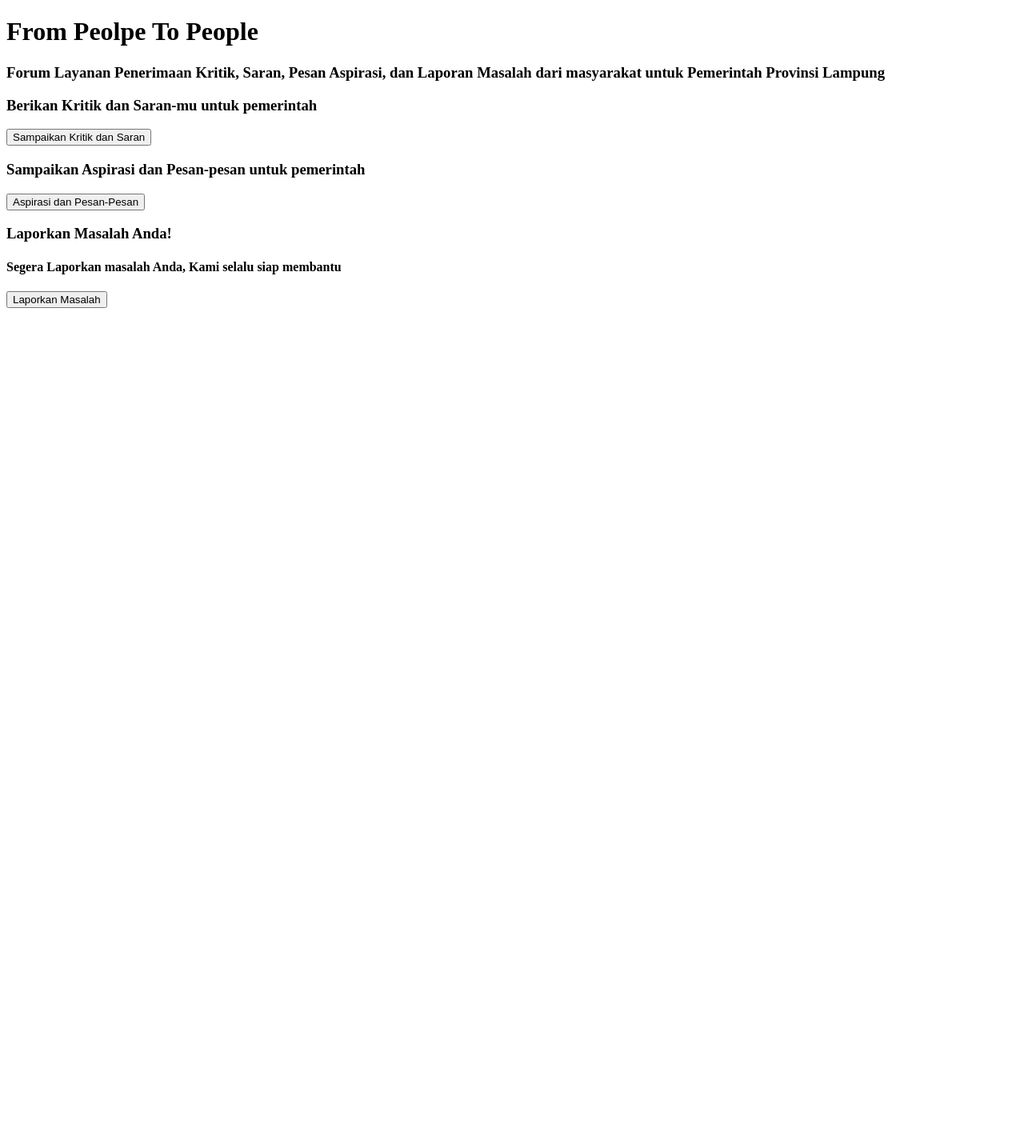
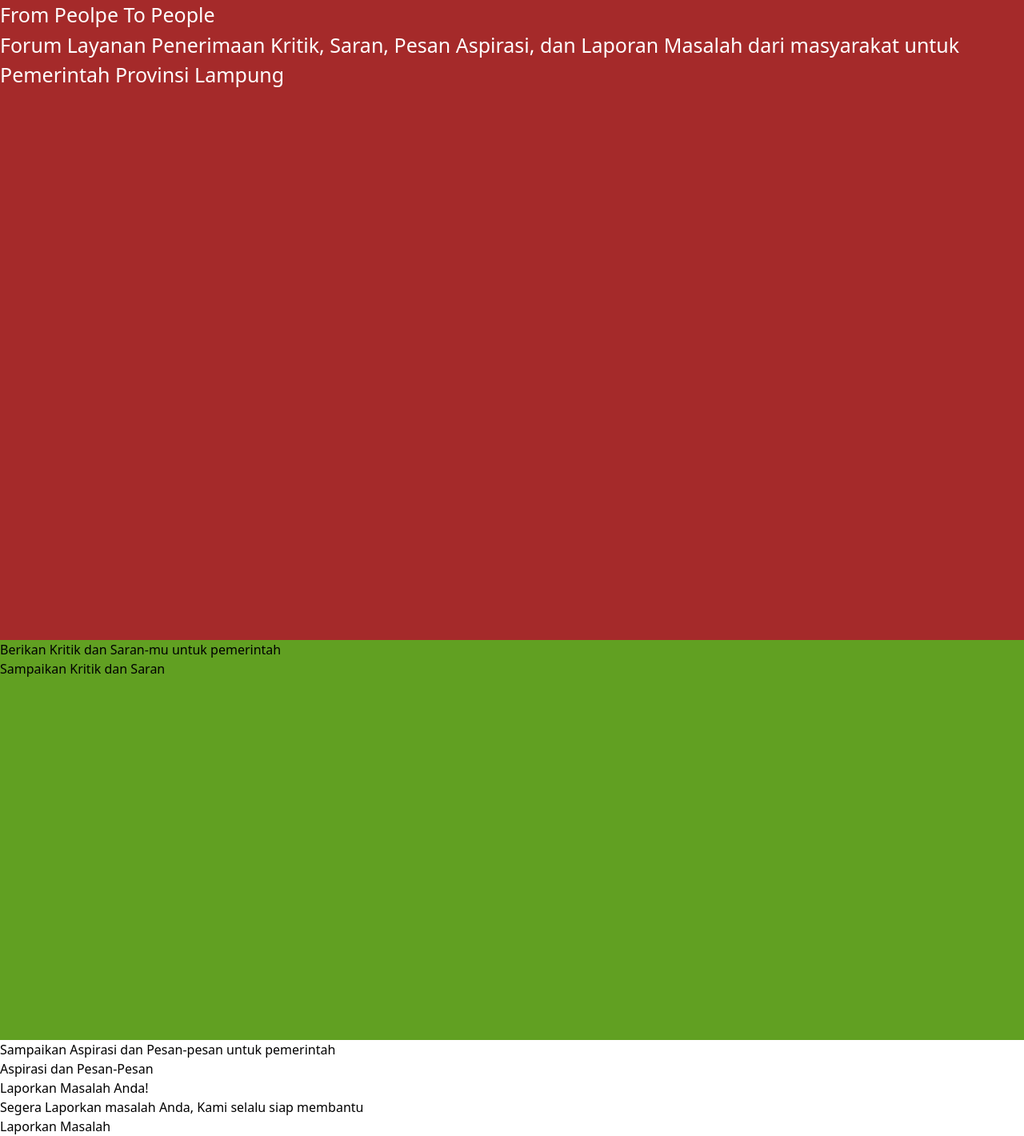
Before and after one commit to Sparky678/Website-layanan-aspirasi-masyarakat-kepada-pemerintah, a website: page Pondasi_html/index.html in a window 1280 px wide. Shown: the whole page at 80% size. Before the commit the page ends 800 px from the top, so only its background shows below. Drawn offline with Linux system fonts and the light colour scheme; files whose address does not match are found by name.

Commit message:
Menambahkan bg color untuk Intro dan section 1

```diff
--- a/Pondasi_html/index.html
+++ b/Pondasi_html/index.html
@@ -5,48 +5,62 @@
   <meta http-equiv="X-UA-Compatible" content="IE=edge">
   <meta name="viewport" content="width=device-width, initial-scale=1.0">
   <title>From Peolpe To People</title>
-  <link rel="stylesheet" href="Style for index.css">
+
+  <!-- CSS -->
+  <link rel="stylesheet" type ="text/css" href="/Style_css/Style for index.css"/>
+
+  <!-- Tailwind -->
+  <link rel="stylesheet" type="text/css" href="/Style_css/output.css">
+
 </head>
 <body>
+  <!-- Bagian Navbar -->
   <header>
     <nav>
     </nav>
   </header>
+
+  <!-- Bagian Utama Website -->
   <main>
     <!-- Introduction -->
-    <div class="Introduction">
-      <h1>From Peolpe To People</h1>
-      <h3>Forum Layanan Penerimaan Kritik, Saran, Pesan Aspirasi, dan Laporan Masalah  dari masyarakat untuk Pemerintah Provinsi Lampung</h3>
+    <div class="Introduction" style="background-color: brown;">
+      <div class="Introduction-Text">
+        <h1>From Peolpe To People</h1>
+        <h4>Forum Layanan Penerimaan Kritik, Saran, Pesan Aspirasi, dan Laporan Masalah  dari masyarakat untuk Pemerintah Provinsi Lampung</h4>
+      </div>
     </div>
     <!-- Intoduction End -->
 
     <!-- Section-1 -->
-    <section>
+    <div class="Section-1" style="background-color: rgb(97, 160, 34);">
       <h3>Berikan Kritik dan Saran-mu untuk pemerintah</h3>
       <a href="/Pondasi_html/Kritik.html" target="_blank">
         <button>Sampaikan Kritik dan Saran</button>
       </a>
-    </section>
+    </div>
       <!-- Section-1 End -->
 
       <!-- Section-2 -->
-    <section>
+    <div class="Section-2">
       <h3>Sampaikan Aspirasi dan Pesan-pesan untuk pemerintah</h3>
       <a href="">
         <button>Aspirasi dan Pesan-Pesan</button>
       </a>
-    </section>
+    </div>
       <!-- Section-2 End -->
 
       <!-- Section-3 -->
-    <section>
+    <div class="Section-3">
       <h3>Laporkan Masalah Anda!</h3>
       <h4>Segera Laporkan masalah Anda, Kami selalu siap membantu</h4>
       <a href="">
         <button>Laporkan Masalah</button>
       </a>
-    </section>
+    </div>
+    <!-- Section-3 End -->
   </main>
+
+  <!-- Bagian Footer -->
   <footer></footer>
 </body>
 </html>
--- a/Style_css/Style for index.css
+++ b/Style_css/Style for index.css
@@ -1,3 +1,19 @@
-.Introduction{
-    background-color :
+* {
+    margin : 0px;
+    padding: 0px;
 }
+
+div.Introduction{
+    width: 100%;
+    height: 800px;
+}
+
+div.Introduction-Text{
+    color: white;
+    font-size: 25px;
+}
+
+div.Section-1{
+    width: 100%;
+    height: 500px;
+}
```
